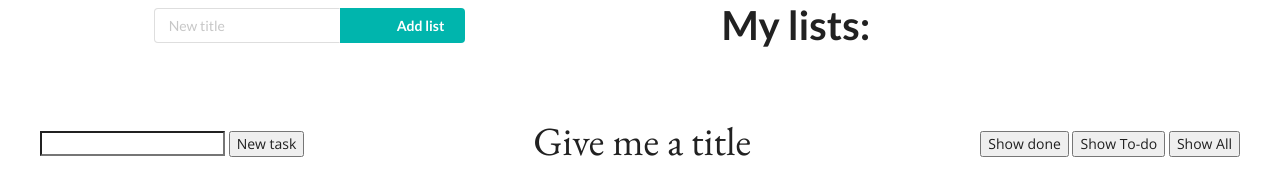
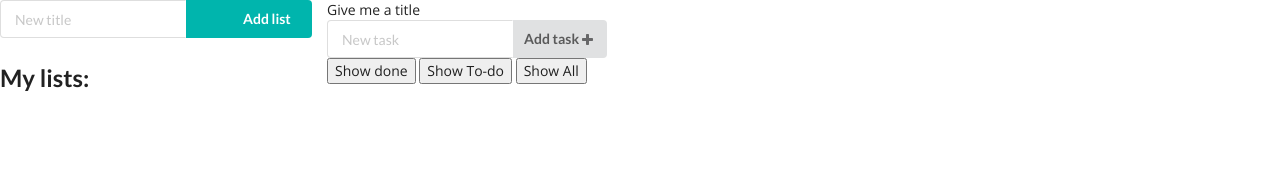
Before and after one commit to Mathiasduc/to_do_list, a plain HTML site: page index.html in a window 1280 px wide. Drawn offline with nearby package versions, Linux system fonts and the light colour scheme.

Commit message:
Add some semantic css

```diff
--- a/index.html
+++ b/index.html
@@ -10,7 +10,8 @@
 <link href="https://fonts.googleapis.com/css?family=EB+Garamond|Open+Sans" rel="stylesheet">
 </head>
 <body>
-	<div id="headerBlock">
+	<div class="ui grid centered">
+		<div id="listCollumn" class="four wide column">
 			<div class="ui action input newtitle">
 				<input id="title-input" type="text" placeholder="New title" >
 				<button id="title-button" class="ui teal right icon labeled  button">
@@ -18,32 +19,40 @@
 				</button>
 			</div>
 			<h2 id="headerTitle">My lists:</h2>
-	</div>
 			<div id="listTitle">
 
 			</div>
-
-	<div id="task-menu">
-
-		<div>
-			<input type="text" id="task-input">
-			<button id="task-button">New task</button>
 		</div>
 
-		<div id="current-title">
+		<div id="task-menu" class="twelve wide  column centered">
+
+			<div class="row centered" id="current-title">
 				Give me a title
 			</div>
+			<div class="five wide column">
+				<div class="ui action input">
+					<input type="text" placeholder="New task">
+					<button class="ui icon button">
+						Add task
+						<i class="plus icon"></i>
+					</button>
+				</div>
+
+			</div>
+			<div class="five wide column">
 
 				<div id="filters">
 					<button id="done">Show done</button>
 					<button id="to-do">Show To-do</button>
 					<button id="all"> Show All</button>
 				</div>
+			</div>
+			<div id="list-task">
 
 			</div>
-	<div id="list-task">
+
 		</div>
-
+	</div>
 	<script src="jq.js"></script>
 	<script src="app.js"></script>
 </body>
--- a/style.css
+++ b/style.css
@@ -3,6 +3,9 @@ body {
 }
 .checked{
 	text-decoration:line-through;
+
+}
+/* #listCollumn {
 
 }
 #listTitle {
@@ -21,20 +24,12 @@ body {
 	margin-right: 1rem;
 	font-size: 30px;
 }
-#headerBlock {
-	display: flex;
-	justify-content: center;
-}
 .newtitle {
 	margin-top: auto;
 	margin-bottom: auto;
 	height: 35px;
 	margin-left: -20%;
 	margin-right: 20%;
-}
-#headerBlock h2 {
-	margin: auto 0 auto 0;
-	font-size: 40px;
 }
 #task-menu{
 	display: flex;
@@ -49,17 +44,8 @@ body {
 	font-family: 'EB Garamond', serif;
 	font-size: 40px;
 }
-#list-task {
-	display: flex;
-	flex-direction: column;
-	margin-left: 100px;
-}
 .checky{
 	width: 15px;
 	height: 15px;
-
 }
-#list-task div span{
-	font-size: 20px;
-	margin-left: 20px;
-}
+ */
```
Lines whose indentation alone changed are shown as unchanged.
